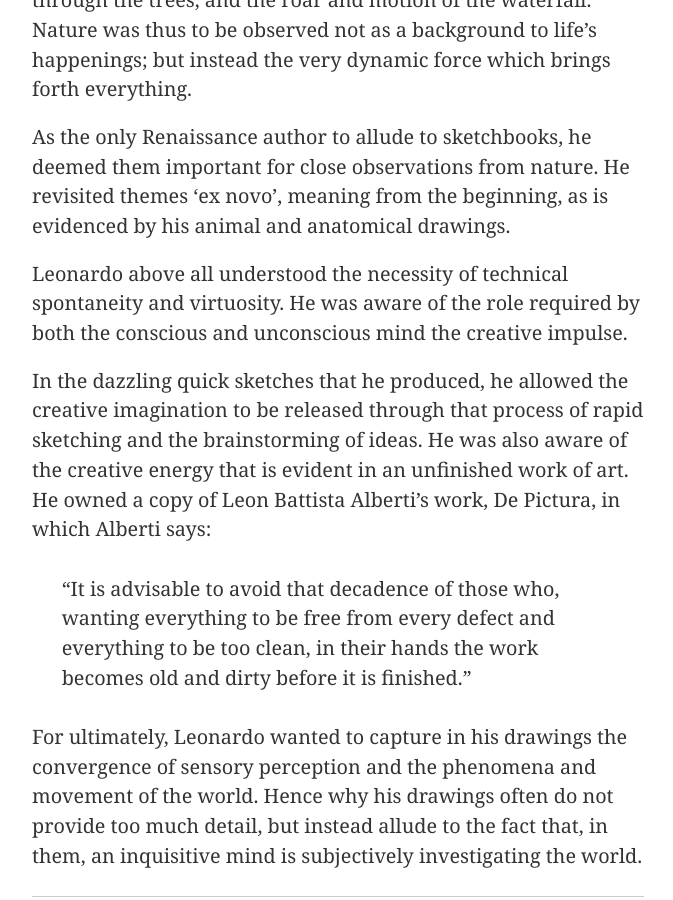
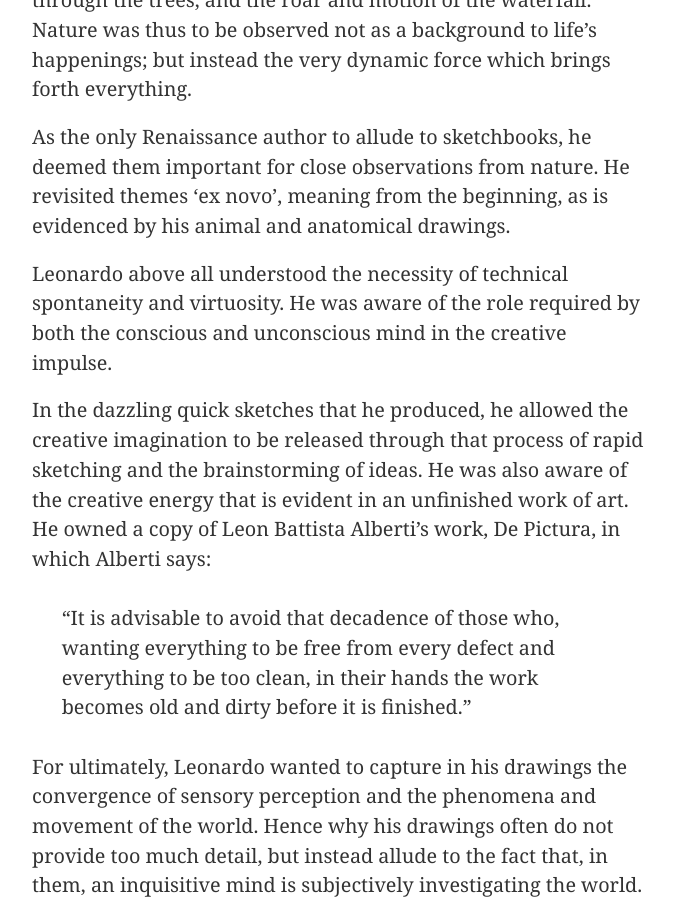
Before and after one commit to ellis-bio/ellisjalia, a Jekyll site: the page built from index.md, in a window 1280 px wide and 900 px high, scrolled down 3301 px. Shown: the whole window, without its empty margins (302-975 px from the left). Built offline with Jekyll 4.4.1, drawn with Linux system fonts in a browser that asks for light colours.

Commit message:
Update to index

```diff
--- a/index.md
+++ b/index.md
@@ -54,7 +54,7 @@ layout: default
 
 <p style="font-size:1.10em;">As the only Renaissance author to allude to sketchbooks, he deemed them important for close observations from nature. He revisited themes ‘ex novo’, meaning from the beginning, as is evidenced by his animal and anatomical drawings.</p>
 
-<p style="font-size:1.10em;">Leonardo above all understood the necessity of technical spontaneity and virtuosity. He was aware of the role required by both the conscious and unconscious mind the creative impulse.
+<p style="font-size:1.10em;">Leonardo above all understood the necessity of technical spontaneity and virtuosity. He was aware of the role required by both the conscious and unconscious mind in the creative impulse.
 </p>
 
 <p style="font-size:1.10em;">In the dazzling quick sketches that he produced, he allowed the creative imagination to be released through that process of rapid sketching and the brainstorming of ideas. He was also aware of the creative energy that is evident in an unfinished work of art. He owned a copy of Leon Battista Alberti’s work, De Pictura, in which Alberti says:</p>
```
